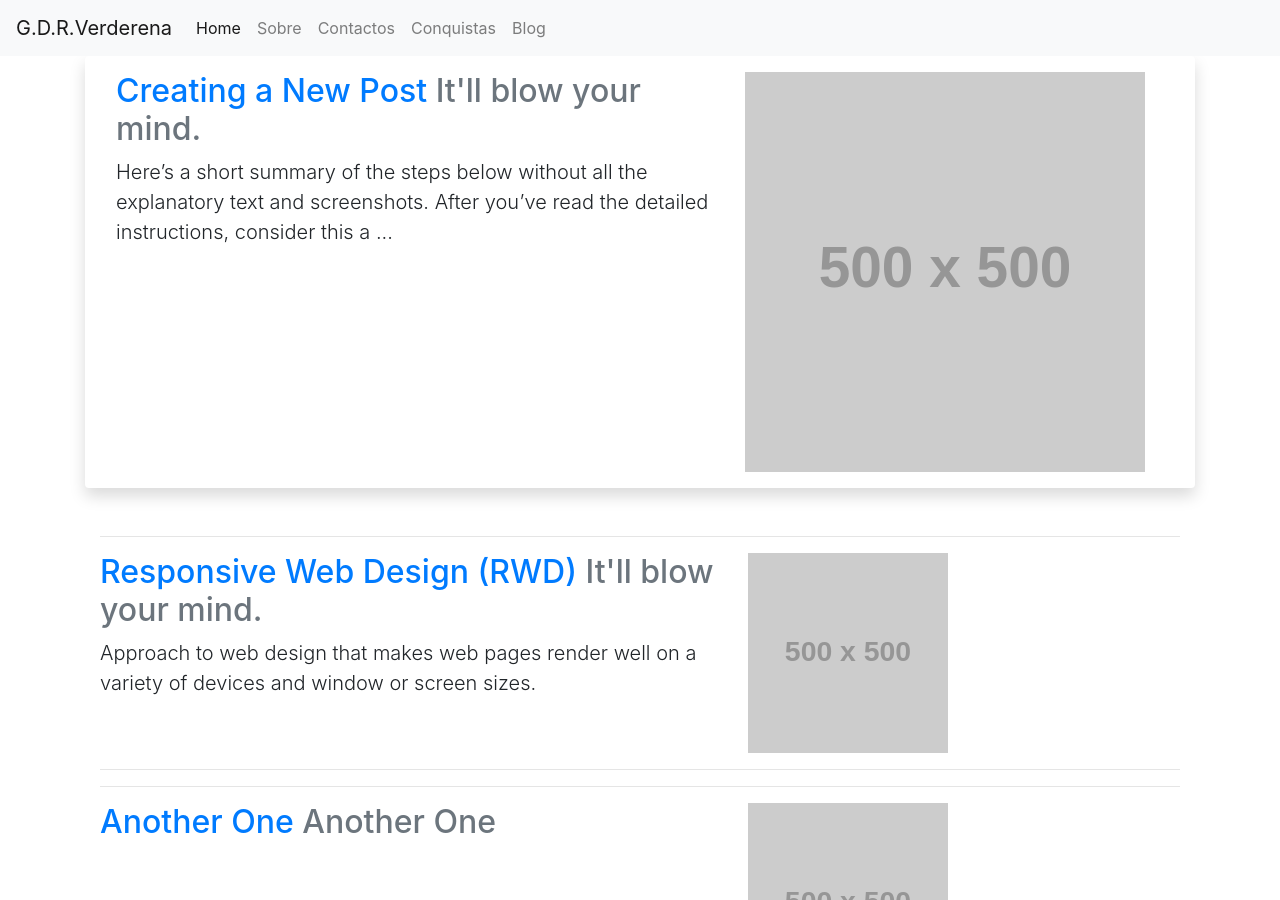
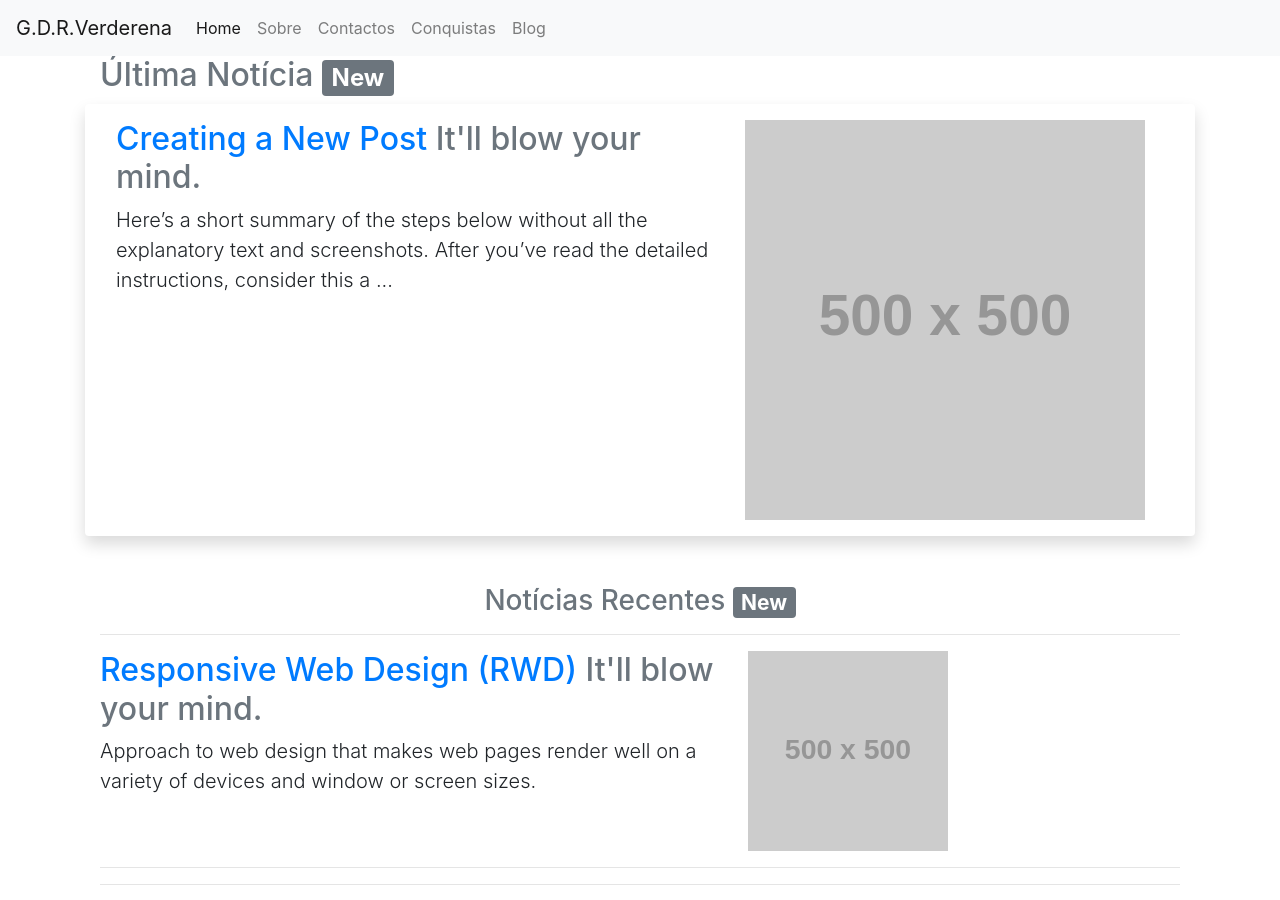
Before and after one commit to GDR-Verderena/gdr-verderena.github.io, a Jekyll site: the page built from index.html, in a window 1280 px wide and 900 px high. Built offline with Jekyll 4.4.1, drawn with Linux system fonts in a browser that asks for light colours.

Commit message:
Update index.html

```diff
--- a/index.html
+++ b/index.html
@@ -14,6 +14,7 @@ title: G.D.R Verdena
 
 
 <div class="container-fluid">
+	<h2 class="text-muted">Última Notícia <span class="badge badge-secondary">New</span></h2>
 {% for post in site.posts limit:1 %}
 <div class="row featurette shadow p-3 mb-5 bg-white rounded ">
                     <div class="col-md-7">
@@ -32,7 +33,7 @@ title: G.D.R Verdena
 
 
 <div class="container-fluid">
-
+<h3 class="text-muted text-center">Notícias Recentes <span class="badge badge-secondary">New</span></h3>
    <hr class="featurette-divider">
 	{% for post in site.posts offset:1 limit:2 %}
                 <div class="row featurette">
```
